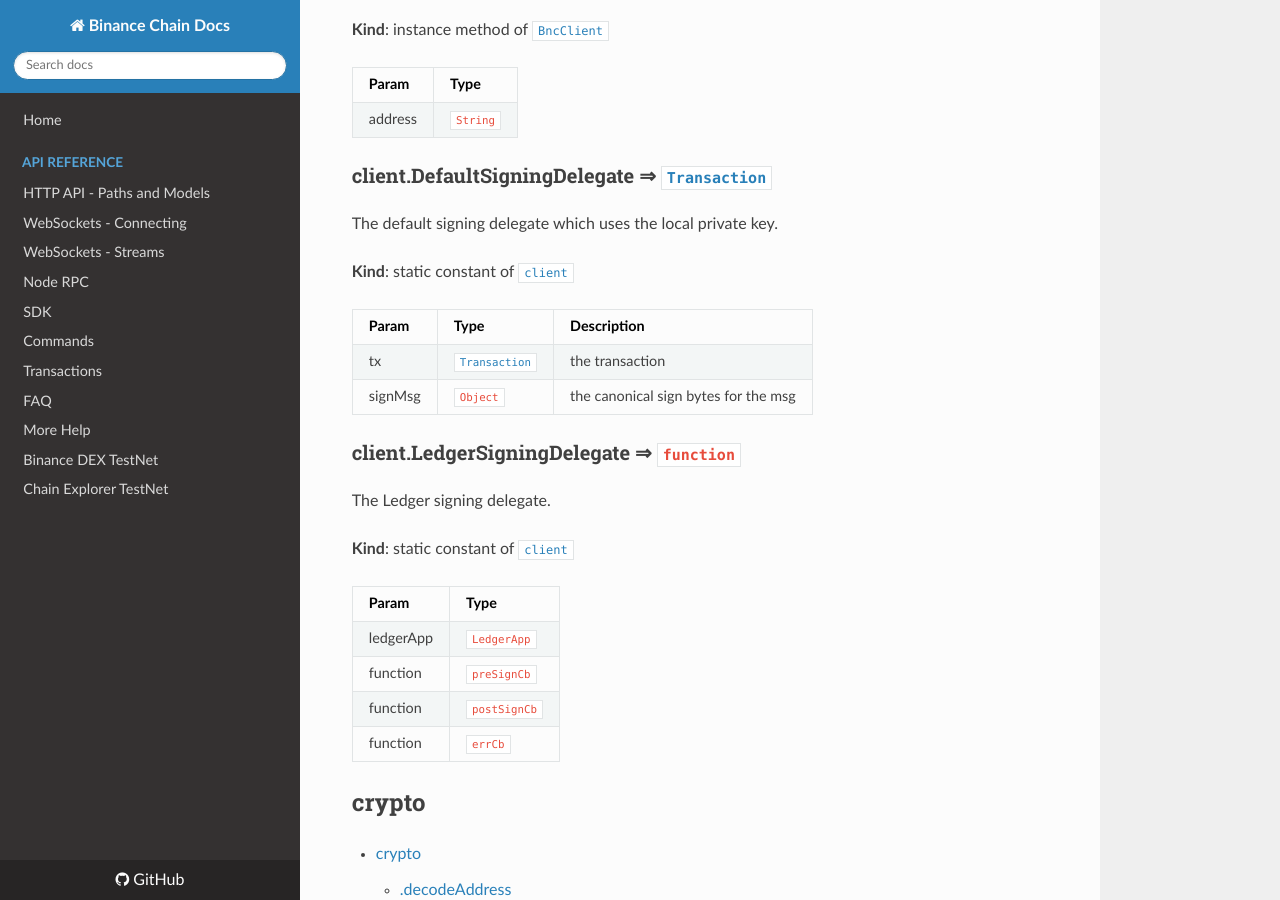
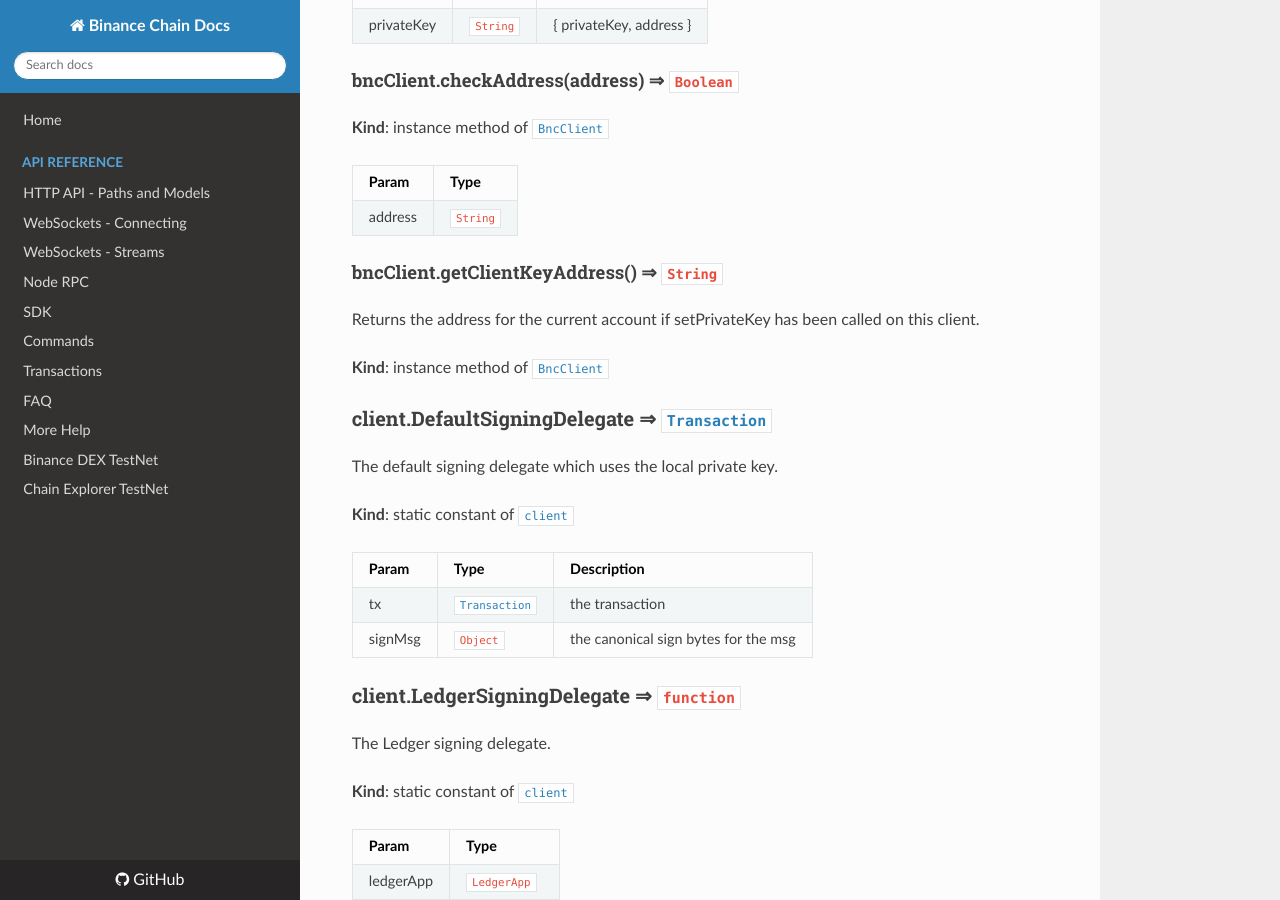
Before and after one commit to yash-sharma1/docs-site, an MkDocs documentation site: the page built from docs/api-reference/js-sdk/jsdoc.md, in a window 1280 px wide and 900 px high, scrolled down 4515 px. Built offline with MkDocs 1.6.1, drawn with Linux system fonts in a browser that asks for light colours; nearby versions of some CDN libraries; some of the changed text lies outside the part shown.

Commit message:
js-sdk: add getClientKeyAddress

```diff
--- a/docs/api-reference/js-sdk/jsdoc.md
+++ b/docs/api-reference/js-sdk/jsdoc.md
@@ -40,6 +40,7 @@
         * [.recoverAccountFromMneomnic(mneomnic)](#module_client.BncClient+recoverAccountFromMneomnic)
         * [.recoverAccountFromPrivateKey(privateKey)](#module_client.BncClient+recoverAccountFromPrivateKey)
         * [.checkAddress(address)](#module_client.BncClient+checkAddress) ⇒ <code>Boolean</code>
+        * [.getClientKeyAddress()](#module_client.BncClient+getClientKeyAddress) ⇒ <code>String</code>
     * [.DefaultSigningDelegate](#module_client.DefaultSigningDelegate) ⇒ [<code>Transaction</code>](#Transaction)
     * [.LedgerSigningDelegate](#module_client.LedgerSigningDelegate) ⇒ <code>function</code>
 
@@ -64,6 +65,7 @@
     * [.recoverAccountFromMneomnic(mneomnic)](#module_client.BncClient+recoverAccountFromMneomnic)
     * [.recoverAccountFromPrivateKey(privateKey)](#module_client.BncClient+recoverAccountFromPrivateKey)
     * [.checkAddress(address)](#module_client.BncClient+checkAddress) ⇒ <code>Boolean</code>
+    * [.getClientKeyAddress()](#module_client.BncClient+getClientKeyAddress) ⇒ <code>String</code>
 
 <a name="new_module_client.BncClient_new"></a>
 
@@ -206,6 +210,12 @@
 | --- | --- |
 | address | <code>String</code> |
 
+<a name="module_client.BncClient+getClientKeyAddress"></a>
+
+#### bncClient.getClientKeyAddress() ⇒ <code>String</code>
+Returns the address for the current account if setPrivateKey has been called on this client.
+
+**Kind**: instance method of [<code>BncClient</code>](#module_client.BncClient)
 <a name="module_client.DefaultSigningDelegate"></a>
 
 ### client.DefaultSigningDelegate ⇒ [<code>Transaction</code>](#Transaction)
```
Also changed, not shown: other parts of docs/api-reference/js-sdk/jsdoc.md (+2 -0 lines), docs/api-reference/dex-api/paths.md (+1 -1 lines).
